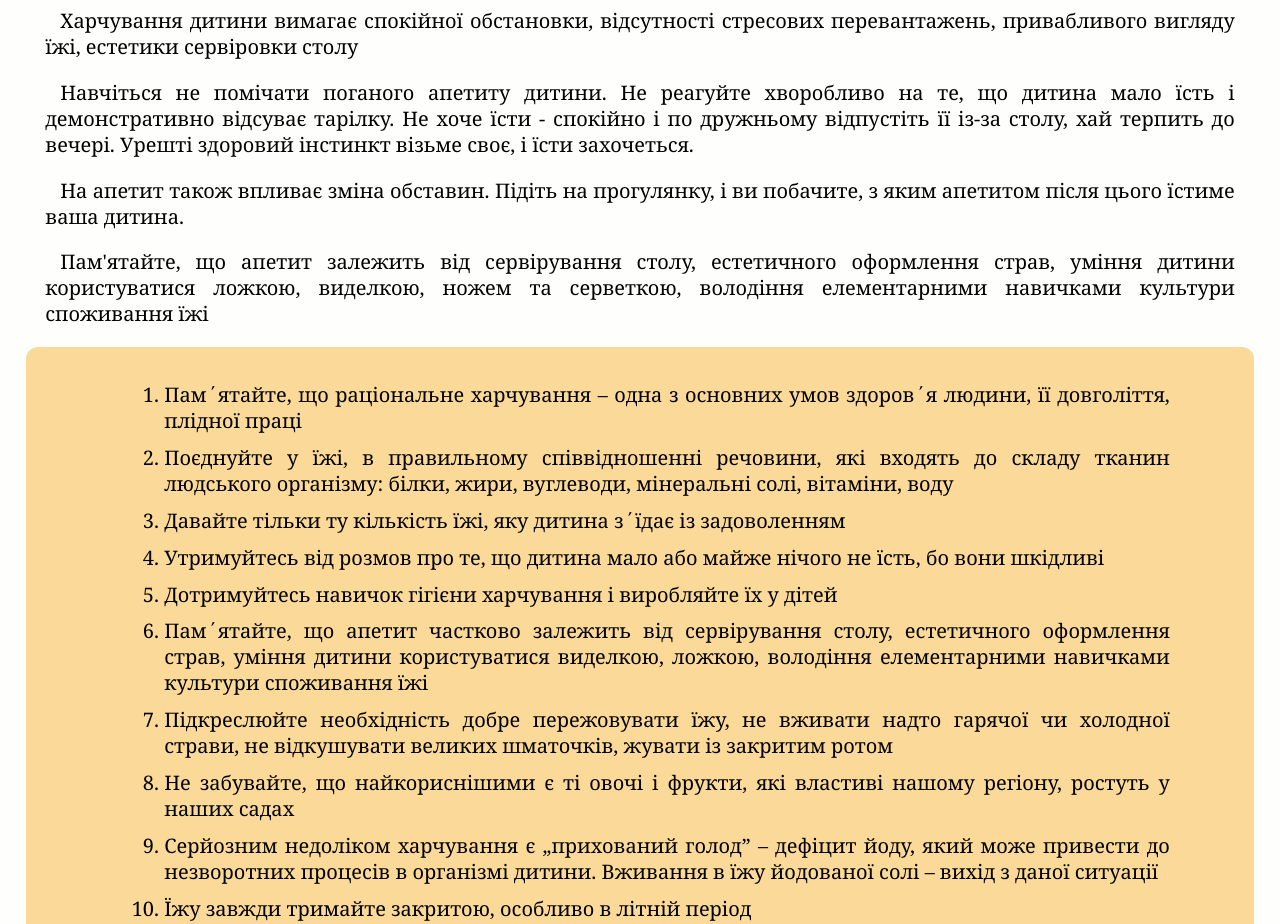
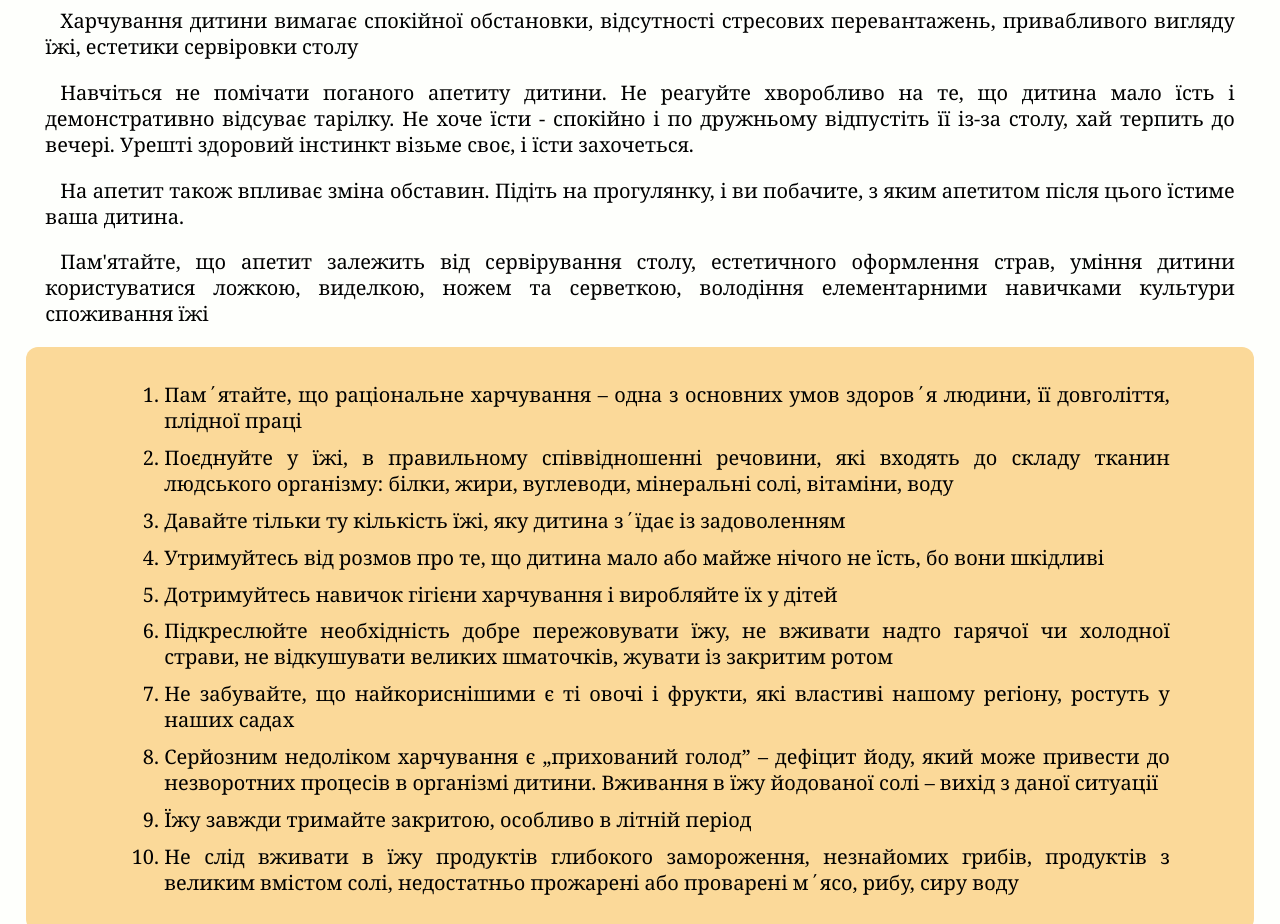
Before and after one commit to darinadgc/valeol_poradn_dlya_batkiv, a plain HTML site: page valeolog_osv_3.html in a window 1280 px wide. Shown: the part 176-1100 px from the top of the page. Drawn offline with Linux system fonts and the light colour scheme.

Commit message:
Create valeolog_osv_3.html

```diff
--- a/valeolog_osv_3.html
+++ b/valeolog_osv_3.html
@@ -37,7 +37,7 @@
           <li>Давайте тільки ту кількість їжі, яку дитина з΄їдає із задоволенням</li>
           <li>Утримуйтесь від розмов про те, що дитина мало або майже нічого не їсть, бо вони шкідливі</li>
           <li>Дотримуйтесь навичок гігієни харчування і виробляйте їх у дітей</li>
-          <li>Пам΄ятайте, що апетит частково залежить від сервірування столу, естетичного оформлення страв, уміння дитини користуватися виделкою, ложкою, володіння елементарними навичками культури споживання їжі</li>
+
           <li>Підкреслюйте необхідність добре пережовувати їжу, не вживати надто гарячої чи холодної страви, не відкушувати великих шматочків, жувати із закритим ротом</li>
           <li>Не забувайте, що найкориснішими є ті овочі і фрукти, які властиві нашому регіону, ростуть у наших садах</li>
           <li>Серйозним недоліком харчування є „прихований голод” – дефіцит йоду, який може привести до незворотних процесів в організмі дитини. Вживання в їжу йодованої солі – вихід з даної ситуації</li>
```
